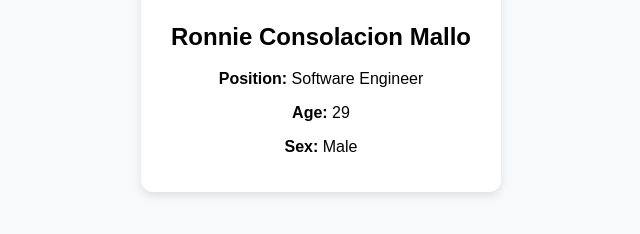
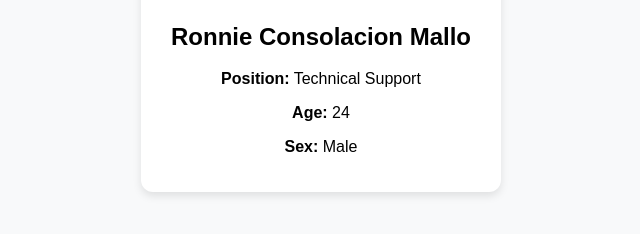
Before and after one commit to jez40215/https-USERNAME.github.io-REPO-lapitsolutions, a plain HTML site: page employees/malloronie.html in a window 1280 px wide. Shown: the part 390-624 px from the top of the page, 319-959 px from the left. Drawn offline with Linux system fonts and the light colour scheme.

Commit message:
Update malloronie.html

```diff
--- a/employees/malloronie.html
+++ b/employees/malloronie.html
@@ -34,8 +34,8 @@
     <!-- ✅ Now images are inside the /employees/images folder -->
     <img src="imagesEMP001.jpg" alt="Employee Photo">
     <h2>Ronnie Consolacion Mallo</h2>
-    <p><strong>Position:</strong> Software Engineer</p>
-    <p><strong>Age:</strong> 29</p>
+    <p><strong>Position:</strong> Technical Support</p>
+    <p><strong>Age:</strong> 24</p>
     <p><strong>Sex:</strong> Male</p>
   </div>
 </body>
```
